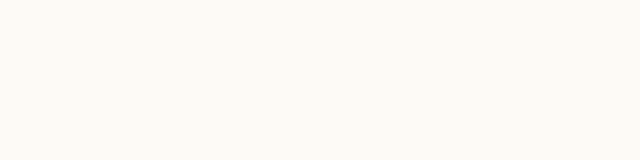
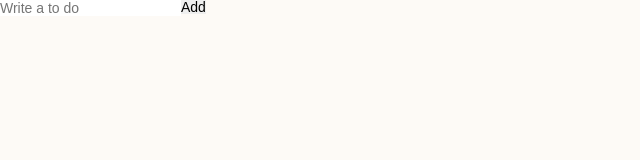
Before and after one commit to hotteokButler/recoil-practice, a React (Create React App) app: page / in a window 1280 px wide. Shown: the top 160 px of the page, without its empty margins (0-640 px from the left). Built offline with nearby package versions, Linux system fonts and the light colour scheme.

Commit message:
Use useRef in react.js with typescript

```diff
--- a/src/components/toDolist.tsx
+++ b/src/components/toDolist.tsx
@@ -1,7 +1,28 @@
-import React from 'react';
+import React, { useRef, useState } from 'react';
 
 const TodoList = () => {
-  return null;
+  const [value, setValue] = useState<string>();
+  // const onChange = (event: React.FormEvent<HTMLInputElement>) => {
+  //   const {
+  //     currentTarget: { value },
+  //   } = event;
+  //   setValue(value);
+  // };
+  const inputRef = useRef() as React.MutableRefObject<HTMLInputElement>;
+  const onSubmit = (event: React.FormEvent<HTMLFormElement>) => {
+    event.preventDefault();
+    setValue(inputRef.current.value);
+    console.log(inputRef.current.value);
+    inputRef.current.value = '';
+  };
+  return (
+    <div>
+      <form onSubmit={onSubmit}>
+        <input type="text" ref={inputRef} placeholder="Write a to do" />
+        <button>Add</button>
+      </form>
+    </div>
+  );
 };
 
 export default TodoList;
```
